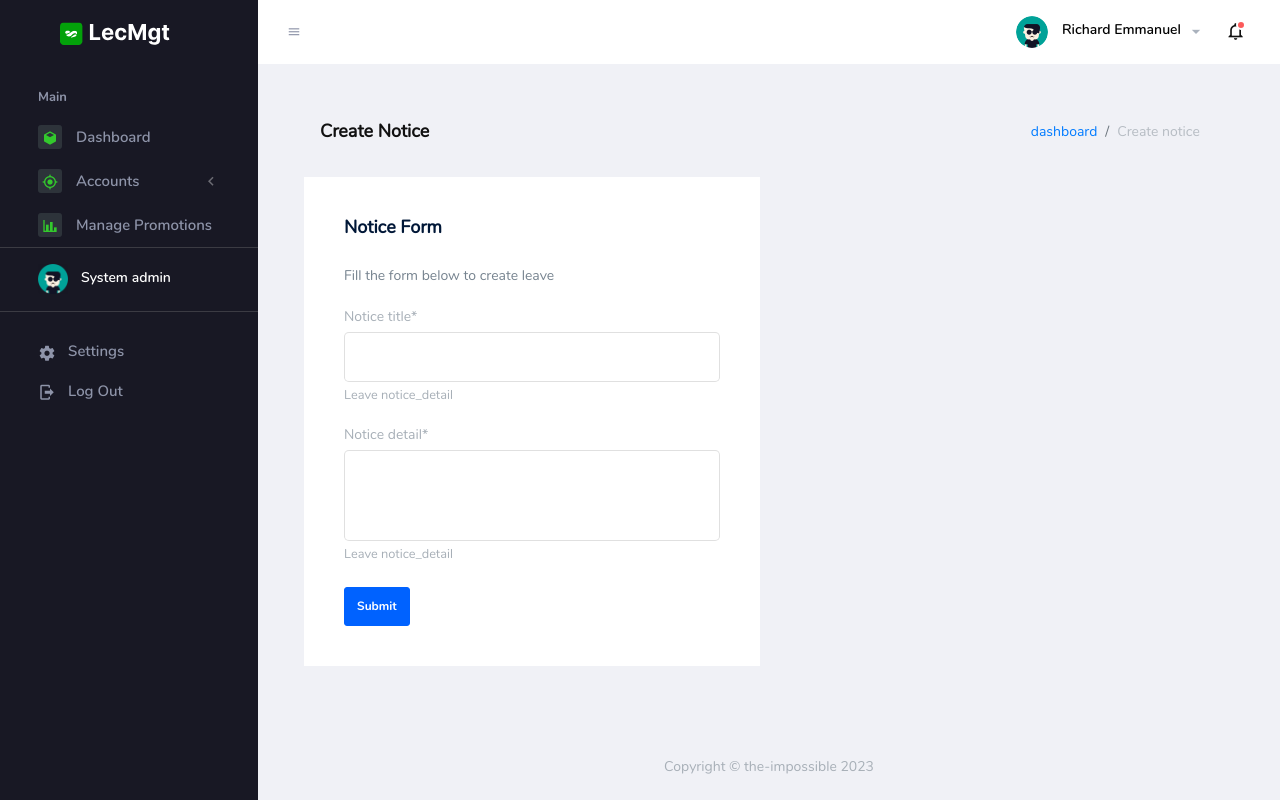
After one commit to the-impossible/lecMgt, a Django app: page /auth/create_notice in a window 1280 px wide. The commit adds this page. Run offline with Django 4.2, Linux system fonts and the light colour scheme; a user stored in the database is signed in; some libraries are stand-ins or nearby versions.

Commit message:
completed notice CRUD

```diff
--- /dev/null
+++ b/Templates/backend/auth/notice/create_update_notice.html
@@ -0,0 +1,62 @@
+{% extends 'base.html' %}
+{% load crispy_forms_tags %}
+
+{% load static %}
+{% block title %}{{type}} Notice{% endblock title %}
+
+{% block head %}{% include 'partials/auth_head.html' %}{% endblock head %}
+
+{% block body %}
+
+    <div class="container-scroller">
+
+      {% block nav %}{% include 'partials/auth_nav.html' %}{% endblock nav %}
+
+      <div class="container-fluid page-body-wrapper">
+
+        {% include 'partials/auth_sidebar.html' %}
+
+        <div class="main-panel">
+          <div class="content-wrapper">
+
+            {% include 'partials/messages.html' %}
+
+            <div class="page-header">
+              <h3 class="page-title"> {{type}} Notice</h3>
+              <nav aria-label="breadcrumb">
+                <ol class="breadcrumb">
+                  <li class="breadcrumb-item"><a href="{% url 'auth:dashboard' %}">dashboard</a></li>
+                  <li class="breadcrumb-item active" aria-current="page">{{type}} notice</li>
+                </ol>
+              </nav>
+            </div>
+            <div class="row">
+              <div class="col-md-6 grid-margin stretch-card">
+                <div class="card">
+                  <div class="card-body">
+                    <h4 class="card-title">Notice Form</h4>
+                    <p class="card-description"> Fill the form below to {{type|lower}} leave </p>
+                    <form class="forms-sample" method="POST" enctype="multipart/form-data">
+                      {% csrf_token %}
+                      {{ form|crispy }}
+                      <button type="submit" class="btn btn-primary mr-2">Submit</button>
+                    </form>
+                  </div>
+                </div>
+              </div>
+            </div>
+          </div>
+
+          {% block footer %}{% include 'partials/auth_footer.html' %}{% endblock footer %}
+
+        </div>
+
+      </div>
+      <!-- page-body-wrapper ends -->
+    </div>
+    <!-- container-scroller -->
+
+    {% block script %} {% include 'partials/auth_script.html' %} {% endblock %}
+    {% include "partials/modal_logout.html" %}
+
+  {% endblock %}
--- a/Templates/partials/auth_sidebar.html
+++ b/Templates/partials/auth_sidebar.html
@@ -43,8 +43,8 @@
       </a>
       <div class="collapse" id="ui-notice">
         <ul class="nav flex-column sub-menu">
-          <li class="nav-item"> <a class="nav-link" href="pages/ui-features/buttons.html">Create Notice</a></li>
-          <li class="nav-item"> <a class="nav-link" href="pages/ui-features/dropdowns.html">Manage Notice</a></li>
+          <li class="nav-item"> <a class="nav-link" href="{% url 'auth:create_notice' %}">Create Notice</a></li>
+          <li class="nav-item"> <a class="nav-link" href="{% url 'auth:manage_notice' %}">Manage Notice</a></li>
         </ul>
       </div>
     </li>
@@ -90,14 +90,12 @@
     </li>
 
     <li class="nav-item">
-      <a class="nav-link" href="pages/icons/mdi.html">
+      <a class="nav-link" href="{% url 'auth:manage_notice' %}">
         <span class="icon-bg"><i class="mdi mdi-chart-bar menu-icon"></i></span>
         <span class="menu-title">View Notice</span>
       </a>
     </li>
-
     {% endif %}
-
 
     <li class="nav-item sidebar-user-actions">
       <div class="user-details">
--- a/lecMgt_auth/admin.py
+++ b/lecMgt_auth/admin.py
@@ -6,3 +6,4 @@ admin.site.register(User)
 admin.site.register(Department)
 admin.site.register(Reasons)
 admin.site.register(Leave)
+admin.site.register(Notice)
--- a/lecMgt_auth/forms.py
+++ b/lecMgt_auth/forms.py
@@ -157,3 +157,22 @@ class LeaveApplicationForm(forms.ModelForm):
     class Meta:
         model = Leave
         fields = ('reason', 'start_date', 'end_date', 'details')
+
+class NoticeForm(forms.ModelForm):
+
+    notice_title = forms.CharField(help_text='Leave notice_detail', widget=forms.TextInput(
+        attrs={
+            'class': 'form-control form-control-lg input-lg',
+        }
+    ))
+
+    notice_detail = forms.CharField(help_text='Leave notice_detail', widget=forms.Textarea(
+        attrs={
+            'class': 'form-control form-control-lg input-lg',
+            'rows': 3,
+        }
+    ))
+
+    class Meta:
+        model = Notice
+        fields = ('notice_title', 'notice_detail',)
--- a/lecMgt_auth/models.py
+++ b/lecMgt_auth/models.py
@@ -139,3 +139,21 @@ class Leave(models.Model):
     class Meta:
         db_table = 'Leave'
         verbose_name_plural = 'Leave'
+
+
+class Notice(models.Model):
+    notice_id = models.UUIDField(
+        default=uuid.uuid4, primary_key=True, unique=True, editable=False)
+    notice_title = models.CharField(max_length=50, unique=True)
+    notice_detail = models.TextField(blank=True, null=True)
+    posted_by = models.ForeignKey(
+        User, on_delete=models.CASCADE, blank=True, null=True)
+    created = models.DateTimeField(
+        verbose_name='date_created', auto_now_add=True)
+
+    def __str__(self):
+        return f"{self.posted_by} posted a notice"
+
+    class Meta:
+        db_table = 'Notice'
+        verbose_name_plural = 'Notice'
--- a/lecMgt_auth/urls.py
+++ b/lecMgt_auth/urls.py
@@ -19,4 +19,8 @@ urlpatterns = [
     path('edit_leave/<str:pk>', EditLeaveView.as_view(), name="edit_leave"),
 
     path('approve_leave/<str:leave_id>/<str:type>', ApproveDisapproveLeaveView.as_view(), name="approve_leave"),
+
+    path('create_notice', NoticeCreateView.as_view(), name="create_notice"),
+    path('manage_notice', ManageNotice.as_view(), name="manage_notice"),
+    path('edit_notice/<str:pk>', EditNoticeView.as_view(), name="edit_notice"),
 ]
--- a/lecMgt_auth/views.py
+++ b/lecMgt_auth/views.py
@@ -171,6 +171,7 @@ class LeaveCreateView(LoginRequiredMixin, SuccessMessageMixin, CreateView):
 
         return form
 
+
 class ManageLeaves(LoginRequiredMixin, ListView):
     template_name = 'backend/auth/leave/manage_leave.html'
 
@@ -180,10 +181,12 @@ class ManageLeaves(LoginRequiredMixin, ListView):
     def get_success_url(self):
         return reverse("auth:manage_leaves")
 
+
 class DeleteLeaveView(LoginRequiredMixin, SuccessMessageMixin, DeleteView):
     model = Leave
     success_message = 'Deleted successfully!'
     success_url = reverse_lazy('auth:manage_leaves')
+
 
 class EditLeaveView(SuccessMessageMixin, LoginRequiredMixin, UpdateView):
     model = Leave
@@ -199,6 +202,7 @@ class EditLeaveView(SuccessMessageMixin, LoginRequiredMixin, UpdateView):
     def get_success_url(self):
         return reverse("auth:manage_leaves")
 
+
 class ApproveDisapproveLeaveView(LoginRequiredMixin, View):
 
     def post(self, request, leave_id, type):
@@ -206,11 +210,55 @@ class ApproveDisapproveLeaveView(LoginRequiredMixin, View):
         if type == 'approve':
             leave.dept_approval = True
             messages.success(
-            request, 'Leave has been approved')
+                request, 'Leave has been approved')
         else:
             leave.dept_approval = False
             messages.success(
-            request, 'Leave has been disapproved')
+                request, 'Leave has been disapproved')
 
         leave.save()
         return redirect('auth:manage_leaves')
+
+
+class NoticeCreateView(LoginRequiredMixin, SuccessMessageMixin, CreateView):
+    model = Notice
+    form_class = NoticeForm
+    template_name = "backend/auth/notice/create_update_notice.html"
+    success_message = "Notice posted successfully!"
+
+    def get_success_url(self):
+        return reverse("auth:create_notice")
+
+    def get_context_data(self, **kwargs):
+        context = super().get_context_data(**kwargs)
+        context["type"] = 'Create'
+        return context
+
+    def form_valid(self, form):
+        form.instance.posted_by = self.request.user
+        form = super().form_valid(form)
+
+        return form
+
+class ManageNotice(LoginRequiredMixin, ListView):
+    template_name = 'backend/auth/notice/manage_notice.html'
+
+    def get_queryset(self):
+        return Notice.objects.all().order_by('-created')
+
+    def get_success_url(self):
+        return reverse("auth:manage_notice")
+
+class EditNoticeView(SuccessMessageMixin, LoginRequiredMixin, UpdateView):
+    model = Notice
+    template_name = "backend/auth/notice/create_update_notice.html"
+    form_class = NoticeForm
+    success_message = 'Notice Updated Successfully!'
+
+    def get_context_data(self, **kwargs):
+        context = super().get_context_data(**kwargs)
+        context["type"] = 'Update'
+        return context
+
+    def get_success_url(self):
+        return reverse("auth:manage_notice")
```
Also changed, not shown: Templates/backend/auth/notice/manage_notice.html (added, +154 -0 lines), db.sqlite3, lecMgt_auth/migrations/0004_notice.py (added).
